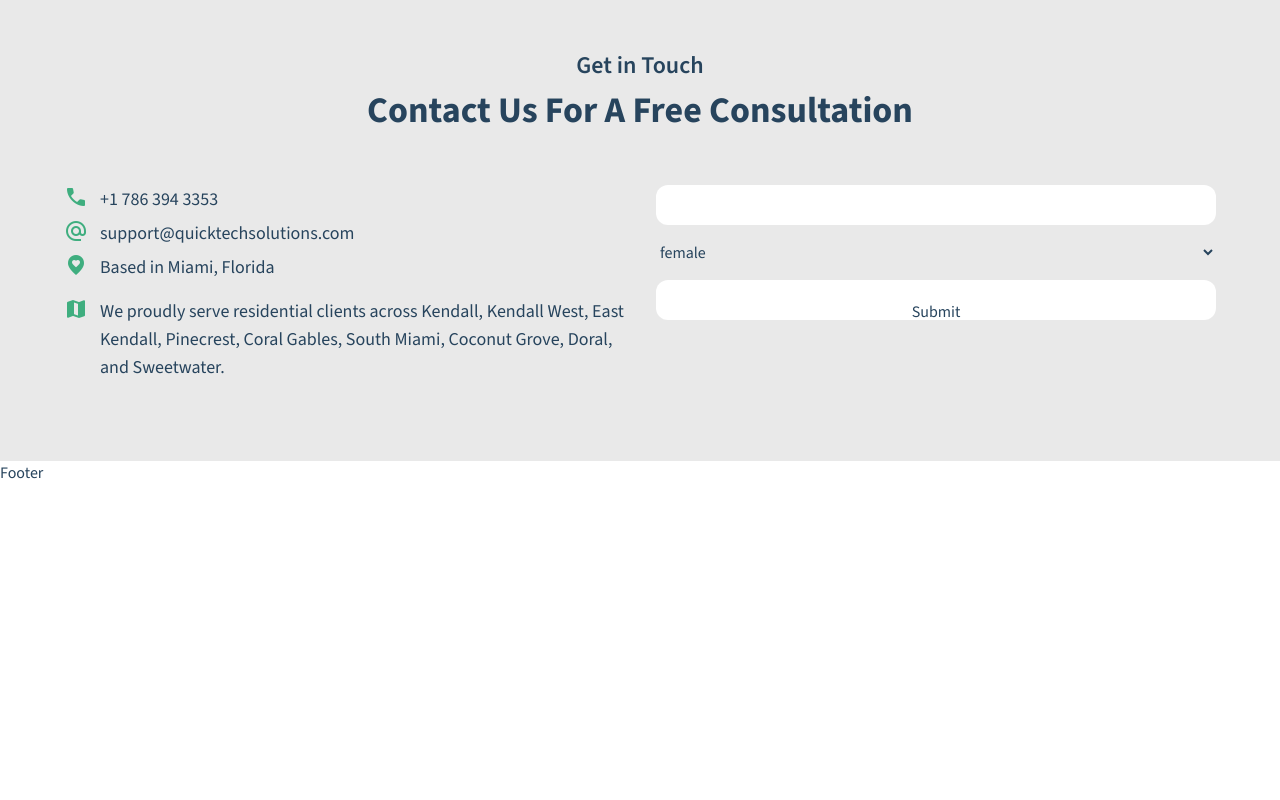
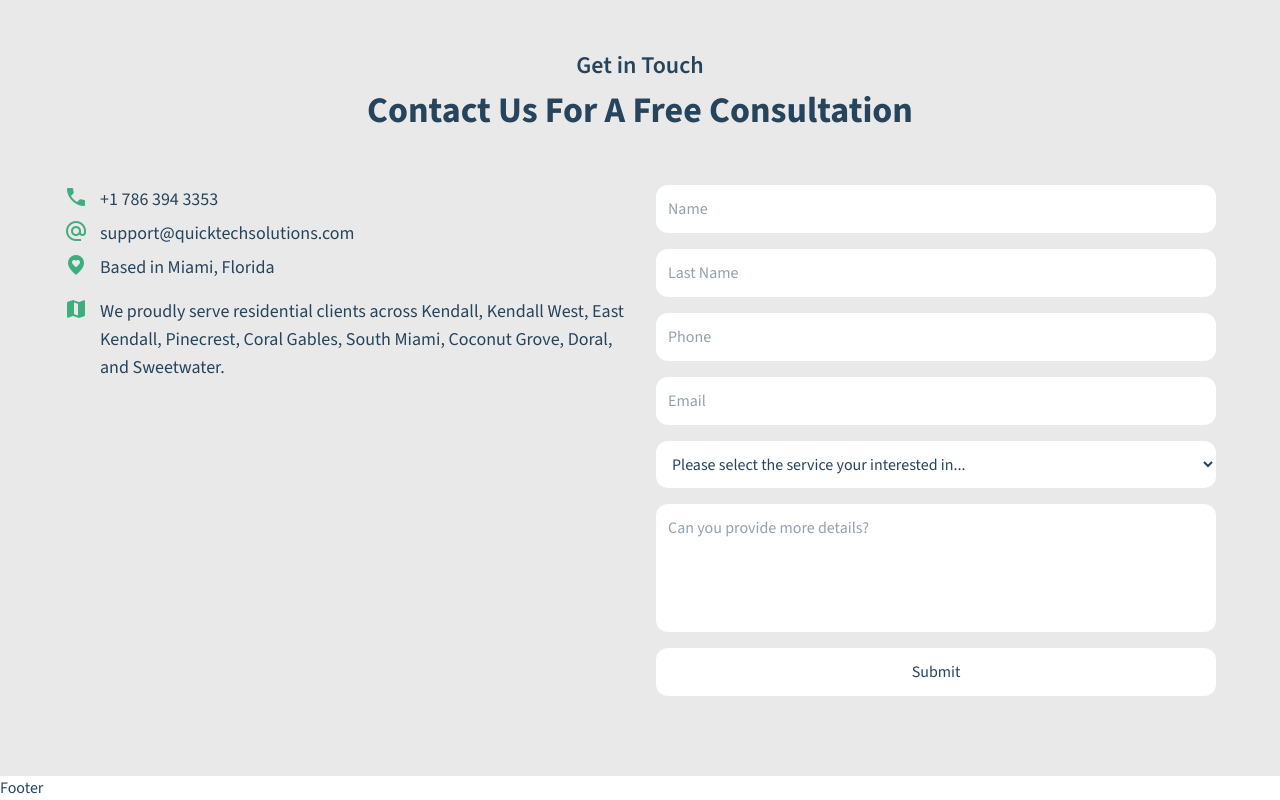
Before and after one commit to jassoncodes/quick-tech-solutions, a React (Vite) app: page / in a window 1280 px wide. Shown: the part 3325-4125 px from the top of the page. Before the commit the page ends 3810 px from the top, so only its background shows below. Built offline with nearby package versions, Linux system fonts and the light colour scheme.

Commit message:
working con contact form updated

```diff
--- a/src/components/ContactForm.jsx
+++ b/src/components/ContactForm.jsx
@@ -10,12 +10,21 @@
     return (
         <section className='contact-form-section'>
             <form className='contact-form' onSubmit={handleSubmit(onSubmit)}>
-                <input {...register("firstName")} />
-                <select {...register("gender")}>
-                    <option value="female">female</option>
-                    <option value="male">male</option>
-                    <option value="other">other</option>
+                <input placeholder='Name' {...register("firstName")} />
+                <input placeholder='Last Name' {...register("lastName")} />
+                <input placeholder='Phone' {...register("phone")} />
+                <input placeholder='Email' {...register("email")} />
+                <select {...register("service")}>
+                    <option value="">Please select the service your interested in...</option>
+                    <option value="computer-diagnostic">Computer Check-Up & Diagnostics</option>
+                    <option value="network-setup">Wi-Fi Setup & Coverage Optimization</option>
+                    <option value="printer-setup">Printer Installation</option>
+                    <option value="backup-setup">Important File Backup</option>
+                    <option value="remote-support">Fast Remote Support</option>
+                    <option value="onsite-support">Fast Remote Support</option>
+                    <option value="tech-training">Technology Training</option>
                 </select>
+                <textarea placeholder='Can you provide more details?' {...register("email")} />
                 <input type="submit" />
             </form>
         </section>
--- a/src/index.css
+++ b/src/index.css
@@ -352,15 +352,21 @@
     @apply text-secondary-dark;
   }
 
-  /* .contact-form-section {
-    @apply bg-white;
-  } */
-
   .contact-form {
     @apply flex flex-col gap-4;
 
     input {
-      @apply bg-white border-white rounded-md h-9 focus:border-secondary active:border-secondary p-5 outline-0 focus:border-2 focus:border-solid;
+      @apply bg-white border-white text-primary;
+    }
+
+    input,
+    select,
+    textarea {
+      @apply text-primary rounded-md bg-white focus:border-secondary active:border-secondary p-3 outline-0 focus:border-2 focus:border-solid;
+    }
+
+    textarea {
+      @apply resize-none h-32;
     }
   }
 }
```
